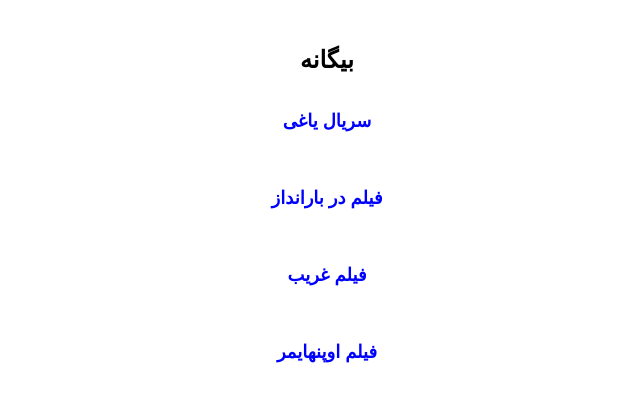
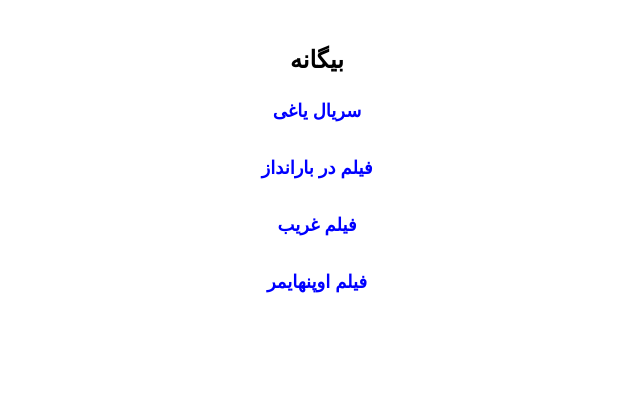
Before and after one commit to darkblog/darkblog.github.io, a Jekyll site: the page built from index.html, in a window 1280 px wide. Shown: the top 402 px of the page, without its empty margins (435-1075 px from the left). Built offline with Jekyll 4.4.1, drawn with Linux system fonts in a browser that asks for light colours.

Commit message:
Update index.html

```diff
--- a/_layouts/index.html
+++ b/_layouts/index.html
@@ -10,7 +10,7 @@
 <title>بیگانه</title>
 <meta name="description" content="بیگانه">
 <link rel="canonical" href="https://biganeh.com/">
-<style amp-custom>body{font-family:sans-serif;margin:auto;padding:30px;text-align:center}h1{font-size:x-large}h2{font-size:large;padding:20px}a{color:blue;text-decoration:none;padding:10px}</style>
+<style amp-custom>body{font-family:sans-serif;margin:auto;padding:30px;text-align:center}h1{font-size:x-large}h2{font-size:large;padding:10px}a{color:blue;text-decoration:none;padding:10px}</style>
 </head>
 <body>
 <header>
```
